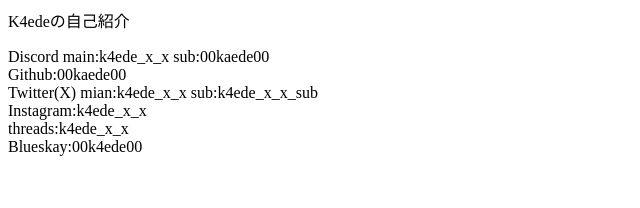
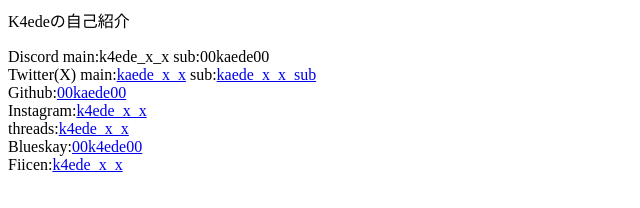
Before and after one commit to 00Kaede00/k4ede_x_x, a plain HTML site: page index.html in a window 1280 px wide. Shown: the whole page, without its empty margins (0-640 px from the left). Drawn offline with Linux system fonts and the light colour scheme.

Commit message:
Add files via upload

```diff
--- a/index.html
+++ b/index.html
@@ -6,6 +6,6 @@
 </head>
 <body>
     </h1>K4edeの自己紹介</h1>
-    <p>Discord main:k4ede_x_x sub:00kaede00<br>Github:00kaede00<br>Twitter(X) mian:k4ede_x_x sub:k4ede_x_x_sub<br>Instagram:k4ede_x_x<br>threads:k4ede_x_x<br>Blueskay:00k4ede00<br></p>
+    <p>Discord main:k4ede_x_x sub:00kaede00<br>Twitter(X) main:<a href="http://www.x.com/k4ede_x_x">kaede_x_x</a> sub:<a href="https://www.x.com/k4ede_x_x_sub">kaede_x_x_sub</a><br>Github:<a href="https://github.com/00Kaede00">00kaede00</a><br>Instagram:<a href="https://www.instagram.com/k4ede_x_x">k4ede_x_x</a><br>threads:<a href="https://www.threads.net/@k4ede_x_x">k4ede_x_x</a><br>Blueskay:<a href="https://bsky.app/profile/00k4ede00.bsky.social">00k4ede00</a><br>Fiicen:<a href="https://fiicen.jp/field/k4ede_x_x/">k4ede_x_x</a></p>
 </body>
 </html>
```
